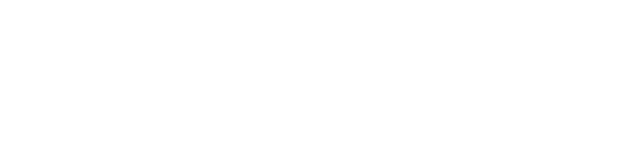
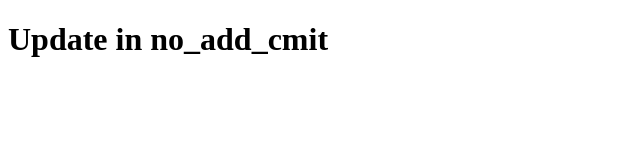
Before and after one commit to WaiHlyanZ/github_learn, a plain HTML site: page blog_demo/index.html in a window 1280 px wide. Shown: the whole page, without its empty margins (0-640 px from the left). Drawn offline with Linux system fonts and the light colour scheme.

Commit message:
no_add_cmit modfied file changed into main

```diff
--- a/blog_demo/index.html
+++ b/blog_demo/index.html
@@ -7,6 +7,6 @@
 </head>
 <body>
 
-
+    <h1>Update in no_add_cmit</h1>
 </body>
 </html>
```
